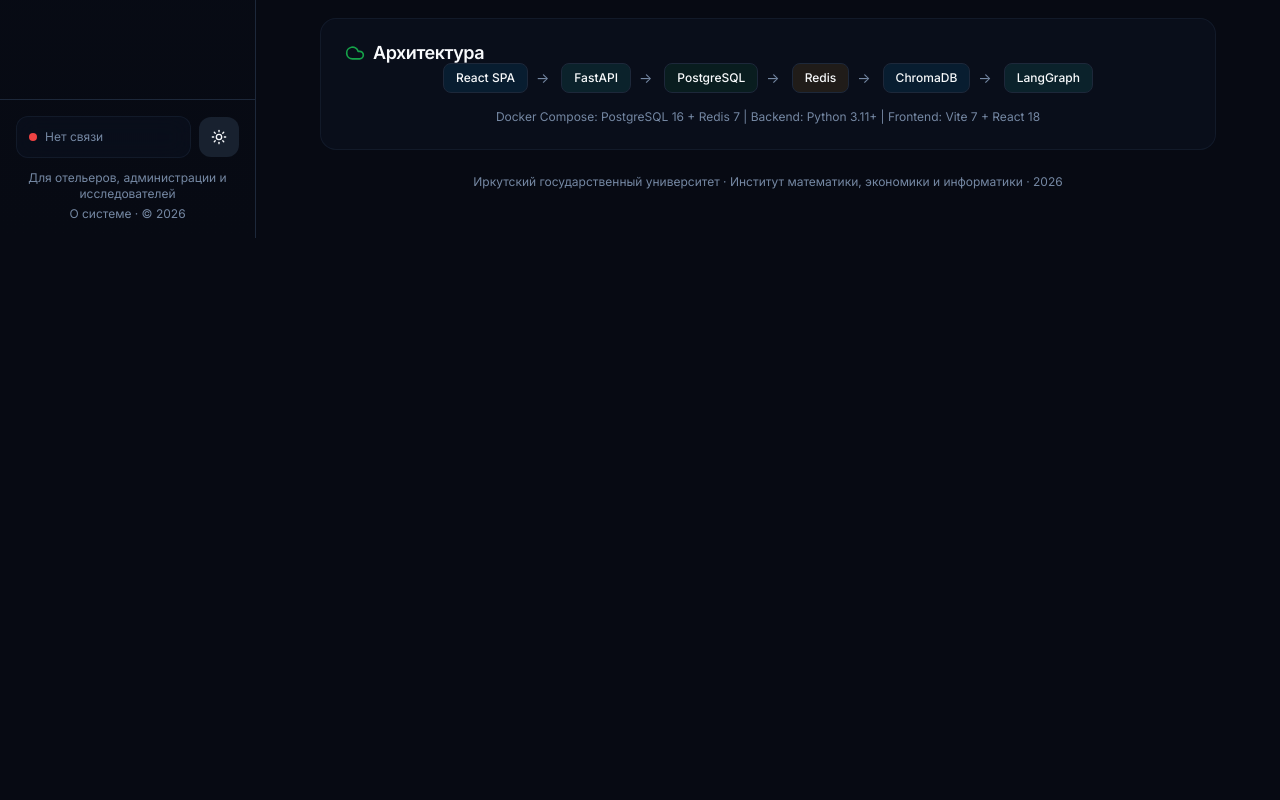
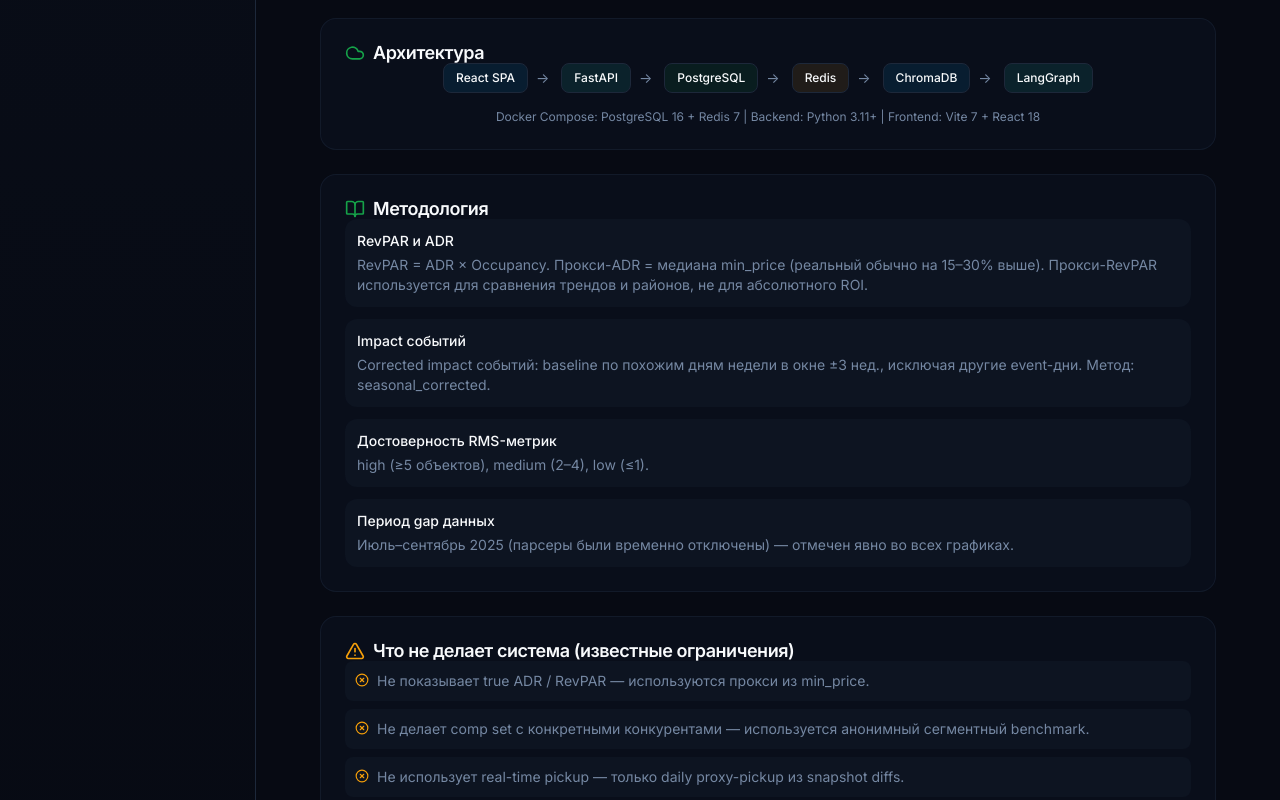
Before and after one commit to Vad1mah/irkutsk-tourism-ias, a React (Vite) app in the folder frontend/: page /about in a window 1280 px wide. Shown: the part 2000-2800 px from the top of the page. Before the commit the page ends 2238 px from the top, so only its background shows below. Built offline with nearby package versions, Linux system fonts and the light colour scheme; no server answers.

Commit message:
feat(about): dynamic metadata + parser health + methodology + out-of-scope blocks

```diff
--- a/frontend/src/pages/About.tsx
+++ b/frontend/src/pages/About.tsx
@@ -3,6 +3,7 @@ import { api } from '../api/client'
 import {
   Info, Database, Brain, BarChart3, Globe, Shield,
   Cpu, Cloud, Layers, Zap, GitBranch, Server, Compass,
+  BookOpen, AlertTriangle, CheckCircle, XCircle, Clock,
 } from 'lucide-react'
 import { Card, CardHeader, CardTitle, CardContent, Badge } from '../components/ui'
 import { ErrorState } from '../components/ErrorState'
@@ -70,6 +71,8 @@ const DATA_SOURCES = [
 function About() {
   usePageTitle('О системе')
   const { data: kpi, isError: kpiError, refetch: refetchKpi } = useQuery({ queryKey: ['kpi'], queryFn: api.getKPI })
+  const { data: metadata } = useQuery({ queryKey: ['metadata'], queryFn: api.getMetadata })
+  const { data: parsers } = useQuery({ queryKey: ['parser-health'], queryFn: api.getParserHealth })
 
   return (
     <div className="space-y-6 animate-fade-in max-w-4xl mx-auto">
@@ -118,7 +121,9 @@ function About() {
         <CardContent>
           <div className="grid grid-cols-2 md:grid-cols-4 gap-4 text-center">
             <div>
-              <p className="text-2xl font-bold text-[hsl(var(--primary))]">{kpi?.total_hotels || '490+'}</p>
+              <p className="text-2xl font-bold text-[hsl(var(--primary))]">
+                {metadata?.hotels_count ?? kpi?.total_hotels ?? '490+'}
+              </p>
               <p className="text-xs text-[hsl(var(--muted-foreground))]">Отелей в базе</p>
             </div>
             <div>
@@ -126,7 +131,9 @@ function About() {
               <p className="text-xs text-[hsl(var(--muted-foreground))]">Районов области</p>
             </div>
             <div>
-              <p className="text-2xl font-bold text-[hsl(var(--success))]">8</p>
+              <p className="text-2xl font-bold text-[hsl(var(--success))]">
+                {parsers ? parsers.length : 8}
+              </p>
               <p className="text-xs text-[hsl(var(--muted-foreground))]">Парсеров данных</p>
             </div>
             <div>
@@ -199,6 +206,40 @@ function About() {
           </div>
         </CardHeader>
         <CardContent>
+          {parsers && parsers.length > 0 ? (
+            <div className="space-y-2">
+              {parsers.map((p) => {
+                const statusIcon = p.status === 'ok'
+                  ? <CheckCircle size={14} className="text-[hsl(var(--success))] flex-shrink-0" />
+                  : p.status === 'warn'
+                  ? <AlertTriangle size={14} className="text-[hsl(var(--warning))] flex-shrink-0" />
+                  : <XCircle size={14} className="text-[hsl(var(--destructive))] flex-shrink-0" />
+                const badgeVariant = p.status === 'ok' ? 'success' : p.status === 'warn' ? 'warning' : 'danger'
+                const lastRunStr = p.last_run
+                  ? new Date(p.last_run).toLocaleString('ru-RU', { day: 'numeric', month: 'short', hour: '2-digit', minute: '2-digit' })
+                  : '—'
+                return (
+                  <div key={p.parser_id} className="flex items-center gap-3 p-3 rounded-xl bg-[hsl(var(--secondary)/0.3)]">
+                    {statusIcon}
+                    <div className="flex-1 min-w-0">
+                      <p className="text-sm font-medium truncate">{p.parser_id}</p>
+                      <div className="flex items-center gap-1.5 mt-0.5 text-xs text-[hsl(var(--muted-foreground))]">
+                        <Clock size={11} />
+                        <span>{lastRunStr}</span>
+                        {p.error && <span className="text-[hsl(var(--destructive))] truncate">· {p.error}</span>}
+                      </div>
+                    </div>
+                    <div className="flex items-center gap-2 flex-shrink-0">
+                      {p.items_collected > 0 && (
+                        <span className="text-xs text-[hsl(var(--muted-foreground))]">{p.items_collected.toLocaleString()} зап.</span>
+                      )}
+                      <Badge variant={badgeVariant} size="sm">{p.status}</Badge>
+                    </div>
+                  </div>
+                )
+              })}
+            </div>
+          ) : (
             <div className="grid grid-cols-2 md:grid-cols-3 gap-3">
               {DATA_SOURCES.map(({ name, desc, count }) => (
                 <div key={name} className="p-3 rounded-xl bg-[hsl(var(--secondary)/0.3)]">
@@ -210,6 +251,7 @@ function About() {
                 </div>
               ))}
             </div>
+          )}
         </CardContent>
       </Card>
 
@@ -244,6 +286,67 @@ function About() {
         </CardContent>
       </Card>
 
+      <Card variant="glass">
+        <CardHeader>
+          <div className="flex items-center gap-2">
+            <BookOpen className="w-5 h-5 text-[hsl(var(--success))]" />
+            <CardTitle>Методология</CardTitle>
+          </div>
+        </CardHeader>
+        <CardContent>
+          <div className="space-y-3 text-sm">
+            {[
+              {
+                title: 'RevPAR и ADR',
+                body: 'RevPAR = ADR × Occupancy. Прокси-ADR = медиана min_price (реальный обычно на 15–30% выше). Прокси-RevPAR используется для сравнения трендов и районов, не для абсолютного ROI.',
+              },
+              {
+                title: 'Impact событий',
+                body: 'Corrected impact событий: baseline по похожим дням недели в окне ±3 нед., исключая другие event-дни. Метод: seasonal_corrected.',
+              },
+              {
+                title: 'Достоверность RMS-метрик',
+                body: 'high (≥5 объектов), medium (2–4), low (≤1).',
+              },
+              {
+                title: 'Период gap данных',
+                body: 'Июль–сентябрь 2025 (парсеры были временно отключены) — отмечен явно во всех графиках.',
+              },
+            ].map(({ title, body }) => (
+              <div key={title} className="p-3 rounded-xl bg-[hsl(var(--secondary)/0.3)]">
+                <p className="font-medium mb-1">{title}</p>
+                <p className="text-[hsl(var(--muted-foreground))]">{body}</p>
+              </div>
+            ))}
+          </div>
+        </CardContent>
+      </Card>
+
+      <Card variant="glass">
+        <CardHeader>
+          <div className="flex items-center gap-2">
+            <AlertTriangle className="w-5 h-5 text-[hsl(var(--warning))]" />
+            <CardTitle>Что не делает система (известные ограничения)</CardTitle>
+          </div>
+        </CardHeader>
+        <CardContent>
+          <div className="space-y-2 text-sm">
+            {[
+              'Не показывает true ADR / RevPAR — используются прокси из min_price.',
+              'Не делает comp set с конкретными конкурентами — используется анонимный сегментный benchmark.',
+              'Не использует real-time pickup — только daily proxy-pickup из snapshot diffs.',
+              'Не учитывает channel mix (OTA vs direct), LOS, source markets, GOPPAR — нет данных.',
+              'Alembic migrations — направление развития; сейчас используется create_all + миграционный скрипт.',
+            ].map((item) => (
+              <div key={item} className="flex items-start gap-2 p-2.5 rounded-lg bg-[hsl(var(--secondary)/0.3)]">
+                <XCircle size={14} className="text-[hsl(var(--warning))] flex-shrink-0 mt-0.5" />
+                <p className="text-[hsl(var(--muted-foreground))]">{item}</p>
+              </div>
+            ))}
+          </div>
+        </CardContent>
+      </Card>
+
       <p className="text-xs text-center text-[hsl(var(--muted-foreground))] pb-4">
         Иркутский государственный университет · Институт математики, экономики и информатики · 2026
       </p>
```
Lines whose indentation alone changed are shown as unchanged.
